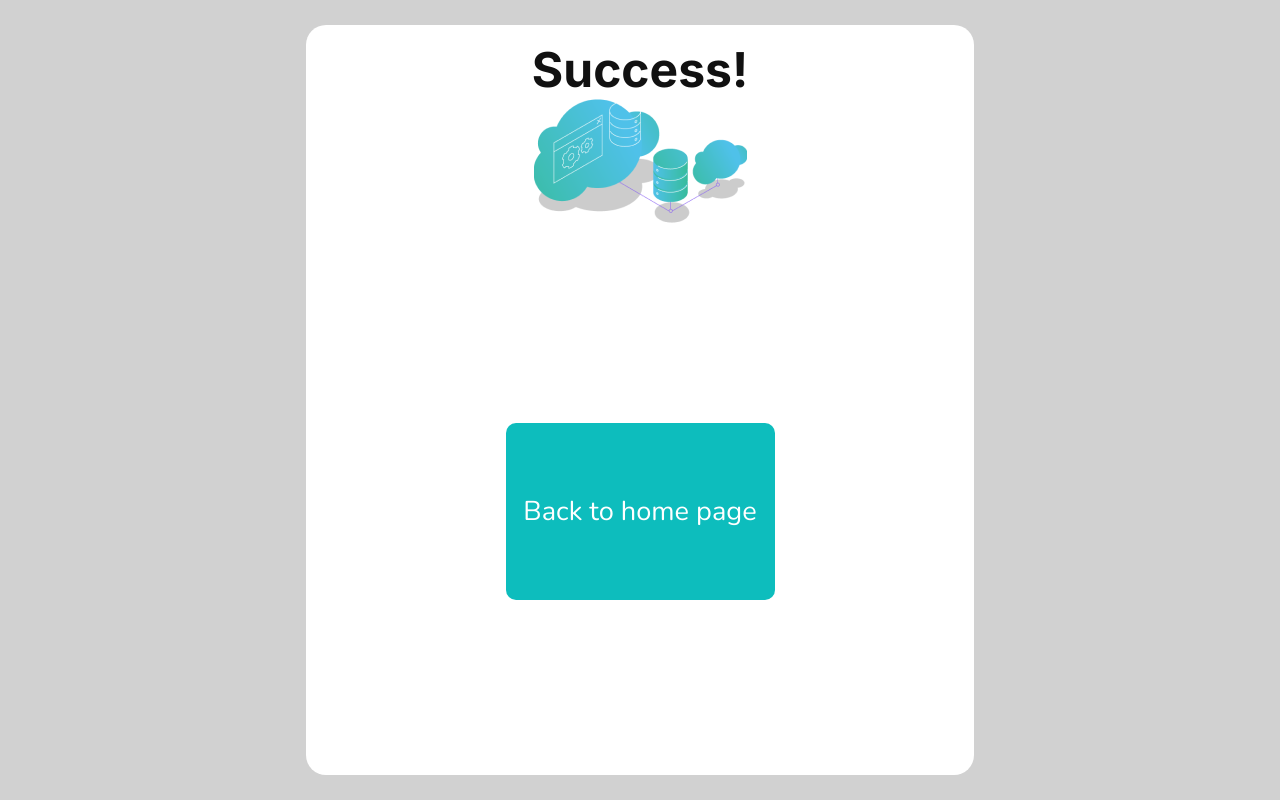
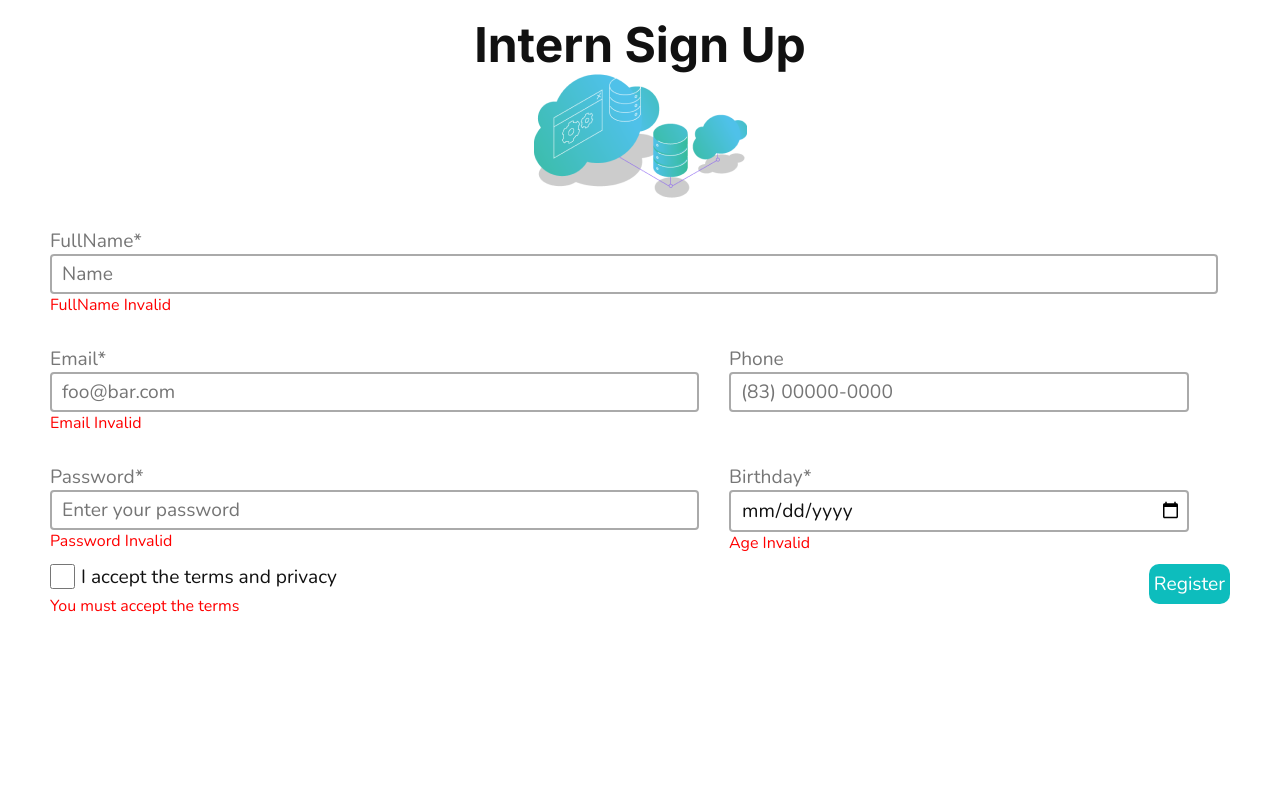
Before and after one commit to LeonardoLuisKlein/internReactForm, a React (Create React App) app: page / in a window 1280 px wide. Built offline with nearby package versions, Linux system fonts and the light colour scheme.

Commit message:
Feat: all style

```diff
--- a/src/App.js
+++ b/src/App.js
@@ -5,7 +5,7 @@ import { Success } from './components/pages/success/Success'
 function App() {
   return (
     <div className="App">
-      <Success />
+      <Home />
     </div>
   );
 }
--- a/src/components/micro/checkbox/Checkbox.js
+++ b/src/components/micro/checkbox/Checkbox.js
@@ -4,13 +4,16 @@ import './Checkbox.scss'
 export const Checkbox = () => {
   return (
     <div id="chkContainer">
+    <div id="chkInputLabel">
     <input
       type="checkbox"
       id="checkbox"
     />
-    <span id="checkLabel" for="checkbox">
+    <label id="checkLabel" for="checkbox">
       I accept the terms and privacy
-    </span>
+    </label>
+    </div>
+    <span id="chkError">You must accept the terms</span>
   </div>
   )
 }
--- a/src/components/micro/checkbox/Checkbox.scss
+++ b/src/components/micro/checkbox/Checkbox.scss
@@ -1,13 +1,19 @@
 #chkContainer{
     display: flex;
-    align-items: center;
-    gap: 10px;
+    flex-direction: column;
+    gap: 5px;
+
+#chkInputLabel{
+    display: flex;
+    flex-direction: row;
+    gap: 6px;
+}
 
 #checkLabel{
     font-family: 'Nunito';
     font-style: normal;
     font-weight: 400;
-    font-size: 1.5rem;
+    font-size: 1.2rem;
     color: #111111;
     @media (max-width: 768px) {
         font-size: 1.1rem;
@@ -26,3 +32,8 @@
       }
 }
 }
+
+#chkError{
+        font-size: 1rem;
+        color: red;
+      }
--- a/src/components/micro/image/Image.js
+++ b/src/components/micro/image/Image.js
@@ -2,10 +2,10 @@ import React from "react";
 import Imagem from "../../../assets/data.png";
 import "./Image.scss";
 
-export function Image(){
+export function Image(props){
   return (
     <div className="imageAlign">
-      <img data-testid="img-logo" src={Imagem} alt="logo"  />
+      <img data-testid="img-logo" src={Imagem} alt="logo" className={props.imageClass} />
     </div>
   );
 };
--- a/src/components/micro/inputs/Inputs.js
+++ b/src/components/micro/inputs/Inputs.js
@@ -3,7 +3,7 @@ import './Inputs.scss'
 
 export function Inputs(props) {
   return (
-    <div id="inputContainer">
+    <div id={props.containerType}>
          <label
         className="labelInput"
         htmlFor={props.labelFor}
@@ -17,6 +17,7 @@ export function Inputs(props) {
         placeholder={props.placehInput}
         onChange={props.handleChange}
       />
+      <span id="basicError">{props.inputSpan}</span>
     </div>
   )
 }
--- a/src/components/micro/inputs/Inputs.scss
+++ b/src/components/micro/inputs/Inputs.scss
@@ -1,8 +1,3 @@
-.inputContainer{
-  display: flex;
-  flex-flow: column nowrap;
-}
-
 .labelInput{
     font-size: 1.2rem;
     color: #767676;
@@ -26,3 +21,13 @@ input{
       font-size: 1rem;
     }
 }
+
+#basicError{
+  display: flex;
+  font-size: 1rem;
+  color: red;
+}
+
+input:focus{
+  outline: 0;
+}
--- a/src/components/pages/home/Home.js
+++ b/src/components/pages/home/Home.js
@@ -10,47 +10,58 @@ import { Image } from "../../micro/image/Image";
 export const Home = () => {
   return (
     <section>
+      <div id="title">
         <Title idTitle="basicTitle" title="Intern Sign Up" />
-        <Image />
-        <div className="forms">
+        <Image imageClass="titleImage"/>
+      </div>
+        <div id="forms">
         <Inputs
           labelText="FullName*"
           labelFor="Name"
           inputType="text"
           inputId="Name"
-          inputClass="bigInput"
+          inputClass="bigInput flexInput"
           placehInput="Name"
+          inputSpan="FullName Invalid"
+          containerType="bigContainer"
         />
         <Inputs
           labelText="Email*"
           labelFor="email"
           inputType="text"
           inputId="email"
-          inputClass="mediumInput"
+          inputClass="mediumInput flexInput"
           placehInput="foo@bar.com"
+          inputSpan="Email Invalid"
+          containerType="mediumContainer"
         />
         <Inputs
           labelText="Phone"
           labelFor="phone"
           inputType="number"
           inputId="phone"
-          inputClass="smallInput"
+          inputClass="smallInput flexInput"
           placehInput="(83) 00000-0000"
+          containerType="smallContainer"
         />
         <Inputs
           labelText="Password*"
           labelFor="password"
           inputType="password"
           inputId="password"
-          inputClass="mediumInput"
+          inputClass="mediumInput flexInput"
           placehInput="Enter your password"
+          inputSpan="Password Invalid"
+          containerType="mediumContainer"
         />
         <Inputs
           labelText="Birthday*"
           labelFor="birthday"
           inputType="date"
           inputId="birthday"
-          inputClass="smallInput"
+          inputClass="smallInput flexInput"
+          inputSpan="Age Invalid"
+          containerType="smallContainer"
         />
         </div>
         <div className="footer">
--- a/src/components/pages/home/Home.scss
+++ b/src/components/pages/home/Home.scss
@@ -1,7 +1,10 @@
 section {
+    display: flex;
+    flex-direction: column;
+    gap: 30px;
     background-color: white;
     width: 668px;
-    height: 750px;
+    height: 800px;
     margin: 0 auto;
     border-radius: 20px;
     padding: 15px 50px;
@@ -9,52 +12,78 @@ section {
         width: 100vw;
         height: 100vh;
         border-radius: 0px;
+        gap: 0px;
       }
+    @media ( max-height: 800px) {
+      width: 100vw;
+        height: 100vh;
+        border-radius: 0px;
+        gap: 0px;
+    }
 
-    .forms{
-        display: flex;
-        flex-flow: column nowrap;
-        row-gap: 20px;
+    }
+
+    .titleImage{
+      @media (max-width: 768px) {
+        width: 110px;
+        height: 110px;
+      }
+    }
+
+    #forms{
+      display: flex;
+      flex-direction: row;
+      flex-wrap: wrap;
+      gap: 30px;
+      margin-top: 30px;
+      @media (max-width: 768px) {
+        gap: 10px;
         margin-top: 10px;
 
+      }
+    }
+#smallContainer{
+          width: 39%;
+          @media (max-width: 768px) {
+            width: 48%;
+            order: 2;
+          }
+  }
 .smallInput{
-    width: 35%;
-    &:focus {
-      outline: 0;
-    }
-    @media (max-width: 768px) {
-        width: 50%;
-      }
+    width: 100%;
+}
+#mediumContainer{
+  width: 55%;
+  @media (max-width: 768px) {
+    width: 100%;
+    order: 1;
+  }
+}
+.mediumInput{
+    width: 100%;
 }
 
-.mediumInput{
-    width: 60%;
-    &:focus {
-      outline: 0;
-    }
-    @media (max-width: 768px) {
-        width: 100%;
-      }
+#bigContainer{
+  width: 99%;
+  @media (max-width: 768px) {
+    width: 100%;
+    order: 0;
+  }
 }
-
 .bigInput{
     width: 100%;
-    &:focus {
-      outline: 0;
-    }
     @media (max-width: 768px) {
       }
 
 }
-    }
+
 
 .footer{
     display: flex;
     justify-content: space-between;
-    margin-top: 20px;
+    margin-top: 10px;
     @media (max-width: 768px) {
         flex-flow: column nowrap;
         gap: 5px;
       }
 }
-}
```
